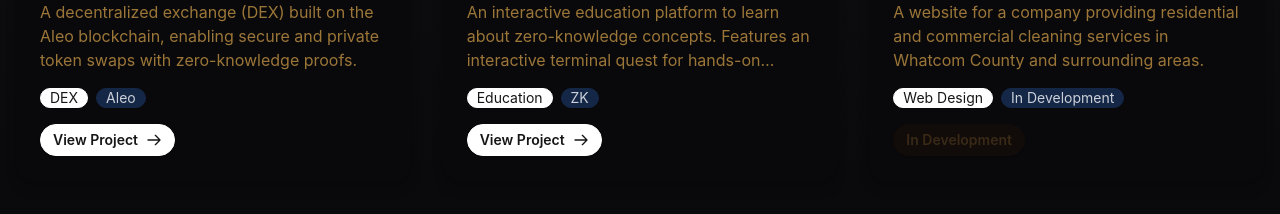
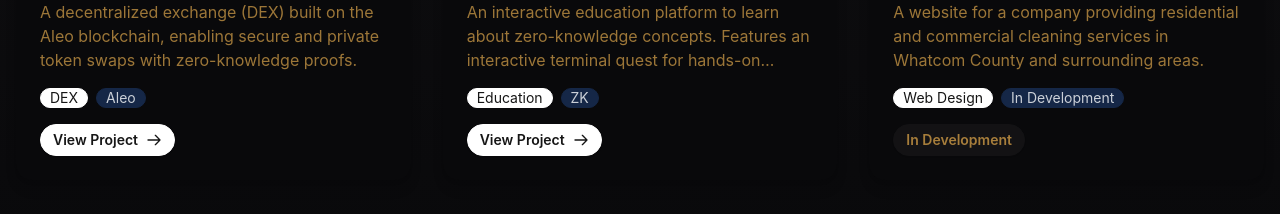
Before and after one commit to mikenike360/VenomLabs, a Next.js app: page / in a window 1280 px wide. Shown: the part 1860-2074 px from the top of the page. Built offline with nearby package versions, Linux system fonts and the light colour scheme.

Commit message:
added link for whatcom shine co

```diff
--- a/src/app/page.tsx
+++ b/src/app/page.tsx
@@ -450,9 +450,14 @@ export default function Home() {
                   <span className="badge badge-primary">Web Design</span>
                   <span className="badge badge-secondary">In Development</span>
                 </div>
-                <div className="btn btn-disabled btn-sm rounded-full">
+                <a
+                  href="https://whatcom-shine-co.vercel.app/"
+                  target="_blank"
+                  rel="noopener noreferrer"
+                  className="btn btn-sm rounded-full opacity-75"
+                >
                   In Development
-                </div>
+                </a>
               </div>
             </div>
           </div>
```
